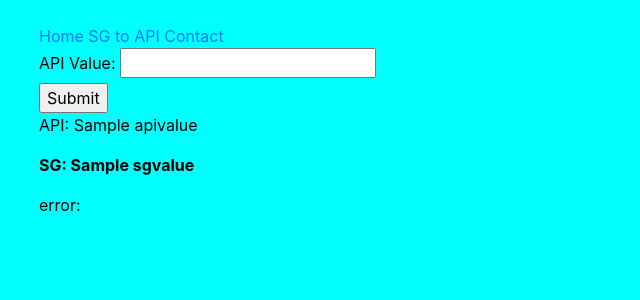
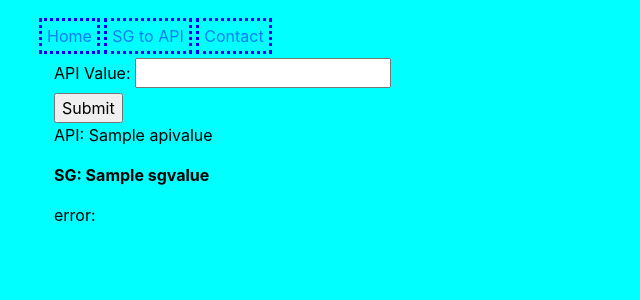
Before and after one commit to mitulbusa/Django_Gravity_Converter, a Django app: template templates/apitosg.html in a window 1280 px wide. Shown: the top 300 px of the page, without its empty margins (0-640 px from the left). Run offline with Django 3.2, Linux system fonts and the light colour scheme; the template is opened without the code that fills it: most values are stand-ins (such as "Sample title", 1, 10 or a date in 2020).

Commit message:
anchor link css

```diff
--- a/gravity/urls.py
+++ b/gravity/urls.py
@@ -3,6 +3,7 @@
 
 urlpatterns = [
     path('', views.index, name='index'),
+    path('index', views.index, name='index'),
     path('apitosg', views.apitosg, name='apitosg'),
     path('sgtoapi', views.sgtoapi, name='sgtoapi'),
     path('contact', views.contact, name='contact'),
--- a/templates/apitosg.html
+++ b/templates/apitosg.html
@@ -1,9 +1,10 @@
 {% extends 'base.html' %}
 {% block content %}
     <div class='container ml-4 mt-4'>
-        <a href="">Home</a>
-        <a href="sgtoapi">SG to API</a>
-        <a href='contact'>Contact</a>
+        <a href="" style="border:3px dotted blue; padding: 5px 5px">Home</a>
+        <a href="sgtoapi" style="border:3px dotted blue; padding: 5px 5px">SG to API</a>
+        <a href='contact' style="border:3px dotted blue; padding: 5px 5px">Contact</a>
+        <div class='container' style="padding-top: 10px">
     <form method="POST">
         {% csrf_token %}
         <label for="apivalue">API Value:</label>
@@ -14,4 +15,5 @@
     <p> <b>SG: {{sgvalue}}</b></p>
     <p> error: <b>{{errormessage}}</b></p>
 </div>
+</div>
 {% endblock %}
--- a/templates/index.html
+++ b/templates/index.html
@@ -6,7 +6,7 @@
     <li><p><a href="apitosg" style='color:black;'><b>Convert API to SG</b> </a></p></li>
     <li><p><a href="sgtoapi" style='color:black;'><b>Convert SG TO API</b> </a></p></li>
 </ul>
-<p><a href='contact'>Any Suggestion?</a></p>
+<p><a href='contact' style="border:3px dotted blue; padding: 5px 5px">Any Suggestion?</a></p>
 </div>
 
 {% endblock %}
```
Also changed, not shown: templates/contact.html (+5 -4 lines), templates/sgtoapi.html (+5 -3 lines).
